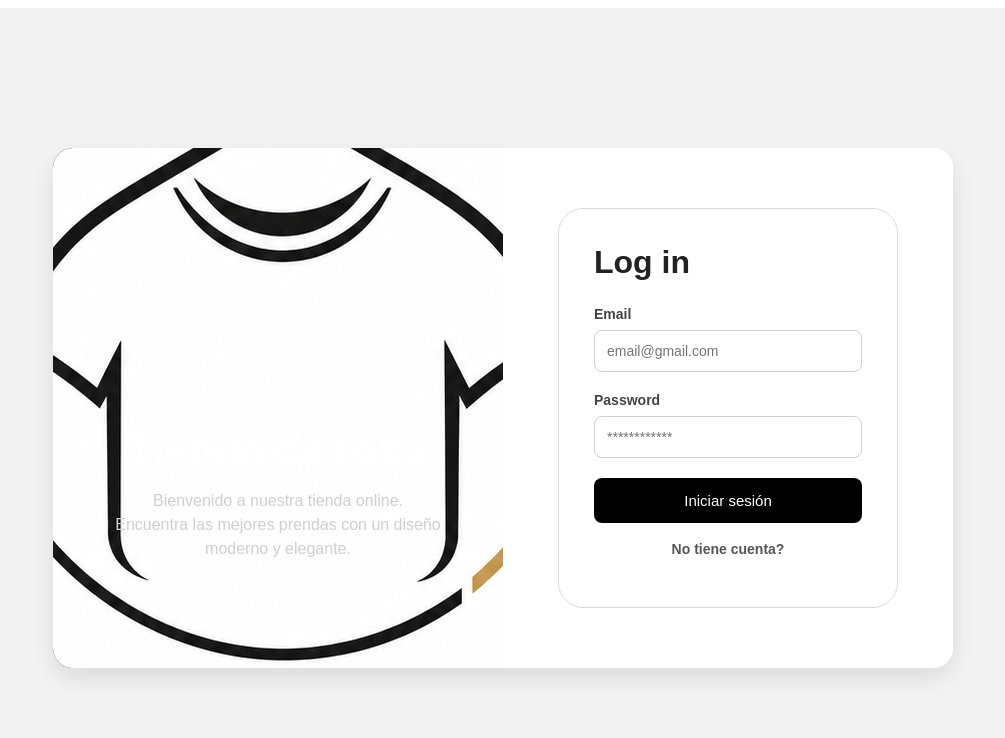
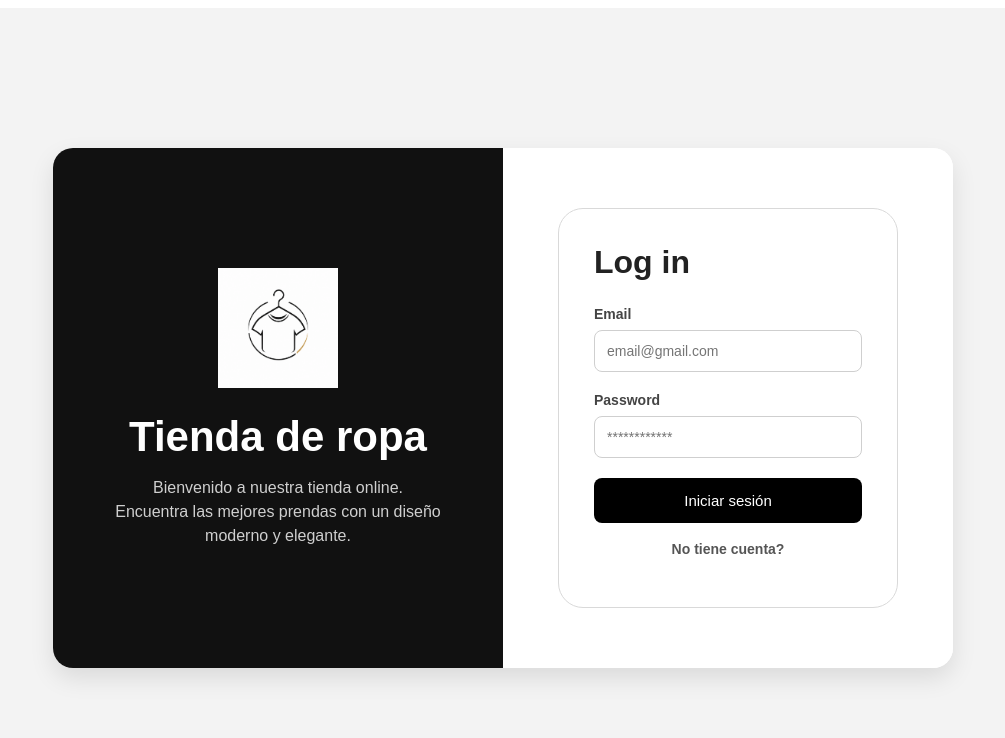
Before and after one commit to Jesuss-07/AppTiendaRopaDAM, an Angular app in the folder Frontend/apptienda/: page /login in a window 1280 px wide. Shown: the top 738 px of the page, without its empty margins (137-1142 px from the left). Built offline with nearby package versions, Linux system fonts and the light colour scheme.

Commit message:
Se agrego el logo con exito

```diff
--- a/Frontend/apptienda/src/app/pages/login/login.component.css
+++ b/Frontend/apptienda/src/app/pages/login/login.component.css
@@ -46,20 +46,18 @@
 }
 
 .logo{
-    width: 140px;
-    height: 140px;
+  width: 120px;
+  height: 120px;
+  display: flex;
+  justify-content: center;
+  align-items: center;
+  margin-bottom: 25px;
+}
 
-    border: 3px dashed #777;
-    border-radius: 20px;
-
-    display: flex;
-    justify-content: center;
-    align-items: center;
-
-    margin-bottom: 30px;
-
-    color: #999;
-    font-size: 14px;
+.logo img{
+  width: 100%;
+  height: 100%;
+  object-fit: contain;
 }
 
 .left h1{
--- a/Frontend/apptienda/src/app/pages/login/login.component.html
+++ b/Frontend/apptienda/src/app/pages/login/login.component.html
@@ -5,7 +5,7 @@
     <div class="left">
 
     <div class="logo">
-      <img src="/app/core/images/Logo.png" alt="Logo de la tienda">
+      <img src="/assets/images/logo.png" alt="Logo de la tienda">
     </div>
 
       <h1>Tienda de ropa</h1>
@@ -24,7 +24,6 @@
       <div class="login-box">
 
         <h2>Log in</h2>
-
 
           <div class="input-group">
             <label>Email</label>
```
